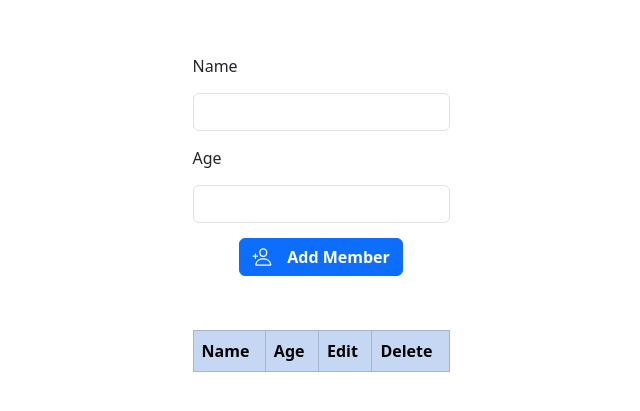
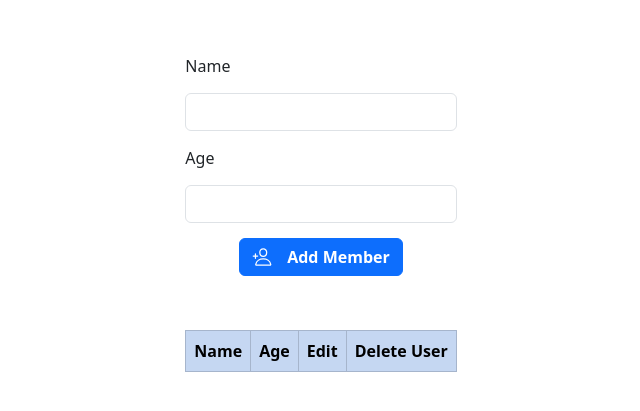
Before and after one commit to Nandhu-2326/CRUD, a plain HTML site: page index.html in a window 1280 px wide. Shown: the part 191-602 px from the top of the page, without its empty margins (319-959 px from the left). Drawn offline with nearby package versions, Linux system fonts and the light colour scheme; some packages are replaced by stand-ins of ours; no server answers; a script that the page names is missing.

Commit message:
Update index.html

```diff
--- a/index.html
+++ b/index.html
@@ -68,7 +68,7 @@
             <th>Name</th>
             <th>Age</th>
             <th>Edit</th>
-            <th>Delete</th>
+            <th>Delete User</th>
           </tr>
           <tbody class="result"></tbody>
         </table>
```
